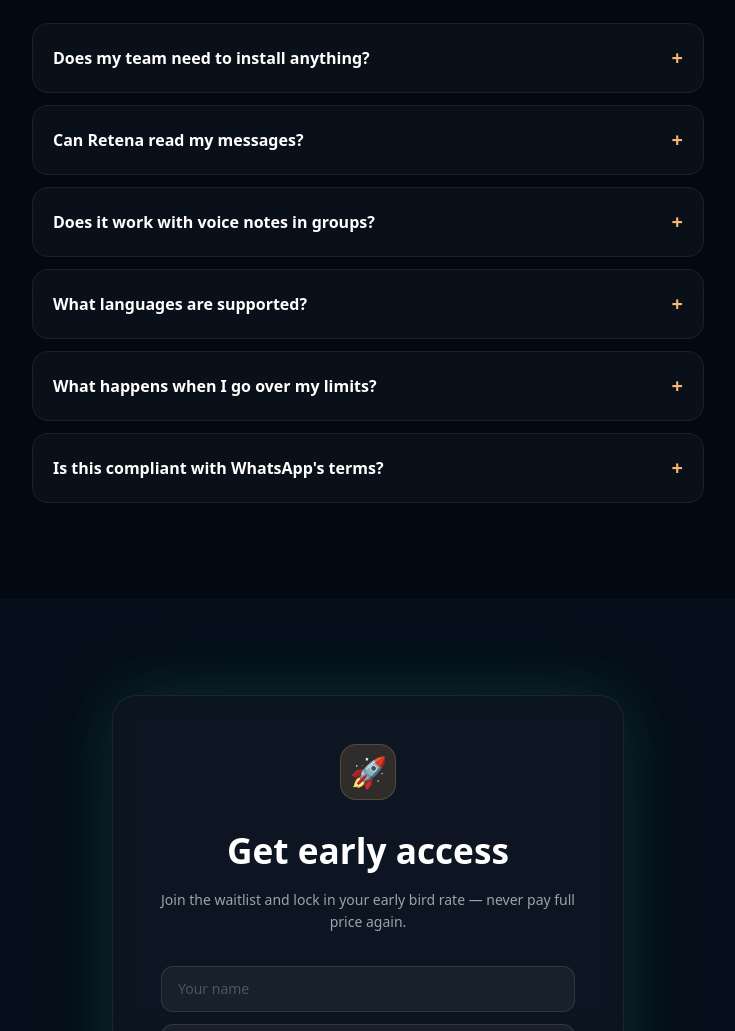
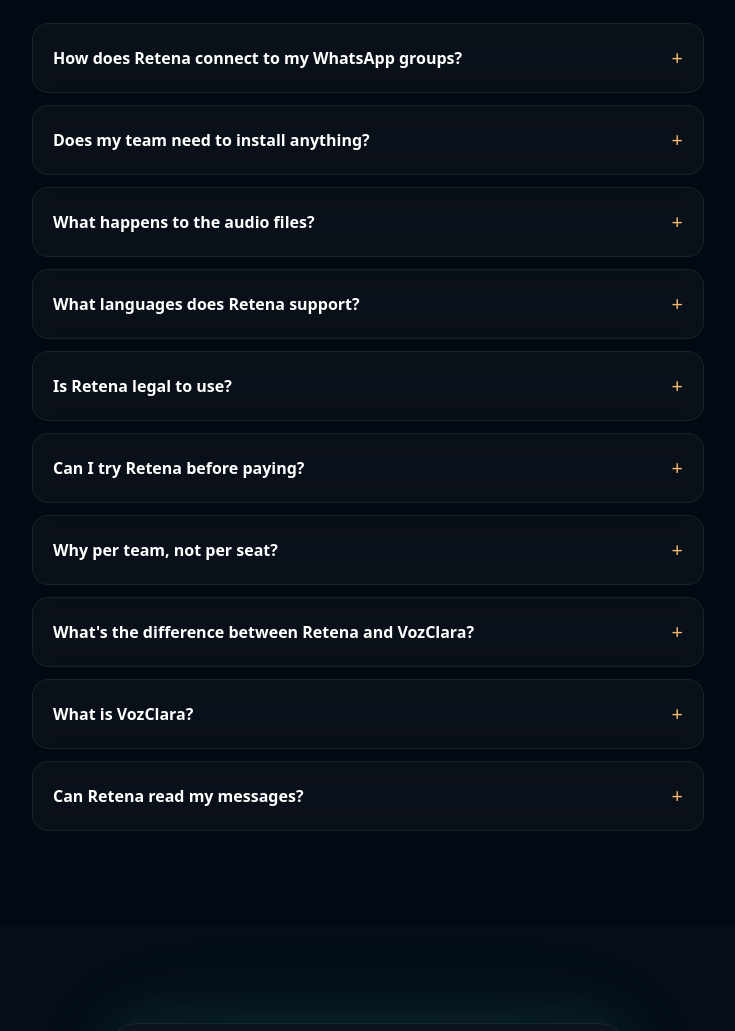
Before and after one commit to Djeyff/astroship, a website: page public/index.html in a window 1280 px wide. Shown: the part 4920-5951 px from the top of the page, without its empty margins (272-1007 px from the left). Drawn offline with nearby package versions, Linux system fonts and the light colour scheme.

Commit message:
fix: FAQ accordion — replace broken details/summary with JS toggle, add all 10 correct Q&As

```diff
--- a/public/index.html
+++ b/public/index.html
@@ -329,52 +329,128 @@
   <div class="max-w-2xl mx-auto">
     <div class="flex justify-center mb-4"><span class="tag text-xs font-semibold px-3 py-1.5 rounded-full">FAQ</span></div>
     <h2 class="text-center font-black mb-12" style="font-size:clamp(1.8rem,4vw,3rem)">Common questions</h2>
-    <div class="flex flex-col gap-3">
-      <details class="glass rounded-2xl p-5 group cursor-pointer">
-        <summary class="font-semibold flex items-center justify-between gap-4">
-          Does my team need to install anything?
-          <span class="text-[#f5b86e] flex-shrink-0 text-xl transition-transform group-open:rotate-45">+</span>
-        </summary>
-        <p class="text-gray-400 text-sm leading-relaxed mt-3">No. You add Retena's number to your WhatsApp group or scan a QR code once. No app, no extension, no IT ticket needed.</p>
-      </details>
-      <details class="glass rounded-2xl p-5 group cursor-pointer">
-        <summary class="font-semibold flex items-center justify-between gap-4">
-          Can Retena read my messages?
-          <span class="text-[#f5b86e] flex-shrink-0 text-xl transition-transform group-open:rotate-45">+</span>
-        </summary>
-        <p class="text-gray-400 text-sm leading-relaxed mt-3">No. All data is encrypted with AES-256-GCM using your unique key before reaching our database. We physically cannot read your content.</p>
-      </details>
-      <details class="glass rounded-2xl p-5 group cursor-pointer">
-        <summary class="font-semibold flex items-center justify-between gap-4">
-          Does it work with voice notes in groups?
-          <span class="text-[#f5b86e] flex-shrink-0 text-xl transition-transform group-open:rotate-45">+</span>
-        </summary>
-        <p class="text-gray-400 text-sm leading-relaxed mt-3">Yes — that's Retena's core feature. Every voice note in every connected group is automatically transcribed and searchable. No manual action needed from anyone.</p>
-      </details>
-      <details class="glass rounded-2xl p-5 group cursor-pointer">
-        <summary class="font-semibold flex items-center justify-between gap-4">
-          What languages are supported?
-          <span class="text-[#f5b86e] flex-shrink-0 text-xl transition-transform group-open:rotate-45">+</span>
-        </summary>
-        <p class="text-gray-400 text-sm leading-relaxed mt-3">50+ languages including Spanish, English, French, Portuguese, Arabic and more. Mixed-language voice notes handled automatically.</p>
-      </details>
-      <details class="glass rounded-2xl p-5 group cursor-pointer">
-        <summary class="font-semibold flex items-center justify-between gap-4">
-          What happens when I go over my limits?
-          <span class="text-[#f5b86e] flex-shrink-0 text-xl transition-transform group-open:rotate-45">+</span>
-        </summary>
-        <p class="text-gray-400 text-sm leading-relaxed mt-3">You get notified at 80% usage. Overages are auto-billed at transparent per-unit rates. No hard shutoffs — your team keeps working.</p>
-      </details>
-      <details class="glass rounded-2xl p-5 group cursor-pointer">
-        <summary class="font-semibold flex items-center justify-between gap-4">
-          Is this compliant with WhatsApp's terms?
-          <span class="text-[#f5b86e] flex-shrink-0 text-xl transition-transform group-open:rotate-45">+</span>
-        </summary>
-        <p class="text-gray-400 text-sm leading-relaxed mt-3">Yes. Retena uses the official WhatsApp Business API via Meta Cloud API and Twilio. All group members are notified that Retena is present.</p>
-      </details>
+    <div class="flex flex-col gap-3" id="faq-list">
+
+      <div class="faq-item glass rounded-2xl p-5 cursor-pointer" onclick="toggleFaq(this)">
+        <div class="flex items-center justify-between gap-4">
+          <span class="font-semibold">How does Retena connect to my WhatsApp groups?</span>
+          <span class="faq-icon text-[#f5b86e] flex-shrink-0 text-xl font-light select-none">+</span>
+        </div>
+        <div class="faq-answer hidden">
+          <p class="text-gray-400 text-sm leading-relaxed mt-3">Add Retena's number to any WhatsApp group, or scan a QR code. No app install, no IT department. Done in seconds.</p>
+        </div>
+      </div>
+
+      <div class="faq-item glass rounded-2xl p-5 cursor-pointer" onclick="toggleFaq(this)">
+        <div class="flex items-center justify-between gap-4">
+          <span class="font-semibold">Does my team need to install anything?</span>
+          <span class="faq-icon text-[#f5b86e] flex-shrink-0 text-xl font-light select-none">+</span>
+        </div>
+        <div class="faq-answer hidden">
+          <p class="text-gray-400 text-sm leading-relaxed mt-3">No. Just add one number to your group. No app, no extension, no IT ticket.</p>
+        </div>
+      </div>
+
+      <div class="faq-item glass rounded-2xl p-5 cursor-pointer" onclick="toggleFaq(this)">
+        <div class="flex items-center justify-between gap-4">
+          <span class="font-semibold">What happens to the audio files?</span>
+          <span class="faq-icon text-[#f5b86e] flex-shrink-0 text-xl font-light select-none">+</span>
+        </div>
+        <div class="faq-answer hidden">
+          <p class="text-gray-400 text-sm leading-relaxed mt-3">Voice notes are transcribed and the audio is deleted. Only the text transcript is stored, encrypted with AES-256-GCM.</p>
+        </div>
+      </div>
+
+      <div class="faq-item glass rounded-2xl p-5 cursor-pointer" onclick="toggleFaq(this)">
+        <div class="flex items-center justify-between gap-4">
+          <span class="font-semibold">What languages does Retena support?</span>
+          <span class="faq-icon text-[#f5b86e] flex-shrink-0 text-xl font-light select-none">+</span>
+        </div>
+        <div class="faq-answer hidden">
+          <p class="text-gray-400 text-sm leading-relaxed mt-3">50+ languages including Spanish, English, French, Portuguese, Arabic. Mixed-language voice notes handled automatically.</p>
+        </div>
+      </div>
+
+      <div class="faq-item glass rounded-2xl p-5 cursor-pointer" onclick="toggleFaq(this)">
+        <div class="flex items-center justify-between gap-4">
+          <span class="font-semibold">Is Retena legal to use?</span>
+          <span class="faq-icon text-[#f5b86e] flex-shrink-0 text-xl font-light select-none">+</span>
+        </div>
+        <div class="faq-answer hidden">
+          <p class="text-gray-400 text-sm leading-relaxed mt-3">Yes. Retena uses the official WhatsApp Business API via Meta Cloud API and Twilio. All group members are notified that Retena is present.</p>
+        </div>
+      </div>
+
+      <div class="faq-item glass rounded-2xl p-5 cursor-pointer" onclick="toggleFaq(this)">
+        <div class="flex items-center justify-between gap-4">
+          <span class="font-semibold">Can I try Retena before paying?</span>
+          <span class="faq-icon text-[#f5b86e] flex-shrink-0 text-xl font-light select-none">+</span>
+        </div>
+        <div class="faq-answer hidden">
+          <p class="text-gray-400 text-sm leading-relaxed mt-3">Yes. Join the waitlist for a free trial with early bird pricing locked forever.</p>
+        </div>
+      </div>
+
+      <div class="faq-item glass rounded-2xl p-5 cursor-pointer" onclick="toggleFaq(this)">
+        <div class="flex items-center justify-between gap-4">
+          <span class="font-semibold">Why per team, not per seat?</span>
+          <span class="faq-icon text-[#f5b86e] flex-shrink-0 text-xl font-light select-none">+</span>
+        </div>
+        <div class="faq-answer hidden">
+          <p class="text-gray-400 text-sm leading-relaxed mt-3">Your whole team uses Retena for one price. No per-user fees. A 10-person team on Pro pays $79 total, not $79 each.</p>
+        </div>
+      </div>
+
+      <div class="faq-item glass rounded-2xl p-5 cursor-pointer" onclick="toggleFaq(this)">
+        <div class="flex items-center justify-between gap-4">
+          <span class="font-semibold">What's the difference between Retena and VozClara?</span>
+          <span class="faq-icon text-[#f5b86e] flex-shrink-0 text-xl font-light select-none">+</span>
+        </div>
+        <div class="faq-answer hidden">
+          <p class="text-gray-400 text-sm leading-relaxed mt-3">VozClara is for personal voice note transcription (1-on-1). Retena captures and searches entire WhatsApp group histories for teams. VozClara for you, Retena for your team.</p>
+        </div>
+      </div>
+
+      <div class="faq-item glass rounded-2xl p-5 cursor-pointer" onclick="toggleFaq(this)">
+        <div class="flex items-center justify-between gap-4">
+          <span class="font-semibold">What is VozClara?</span>
+          <span class="faq-icon text-[#f5b86e] flex-shrink-0 text-xl font-light select-none">+</span>
+        </div>
+        <div class="faq-answer hidden">
+          <p class="text-gray-400 text-sm leading-relaxed mt-3">VozClara is our personal AI voice transcription tool. Works in WhatsApp and Telegram, 99 languages, free to start. All Retena members get free VozClara Basic. <a href="https://voz-clara.com" class="text-[#f5b86e] hover:underline" onclick="event.stopPropagation()">voz-clara.com</a></p>
+        </div>
+      </div>
+
+      <div class="faq-item glass rounded-2xl p-5 cursor-pointer" onclick="toggleFaq(this)">
+        <div class="flex items-center justify-between gap-4">
+          <span class="font-semibold">Can Retena read my messages?</span>
+          <span class="faq-icon text-[#f5b86e] flex-shrink-0 text-xl font-light select-none">+</span>
+        </div>
+        <div class="faq-answer hidden">
+          <p class="text-gray-400 text-sm leading-relaxed mt-3">No. All data is encrypted with AES-256-GCM using your unique key before reaching our database. We physically cannot read your content.</p>
+        </div>
+      </div>
+
     </div>
   </div>
 </section>
+<script>
+function toggleFaq(el) {
+  const answer = el.querySelector('.faq-answer');
+  const icon = el.querySelector('.faq-icon');
+  const isOpen = !answer.classList.contains('hidden');
+  // Close all other open items
+  document.querySelectorAll('.faq-item').forEach(function(item) {
+    item.querySelector('.faq-answer').classList.add('hidden');
+    item.querySelector('.faq-icon').textContent = '+';
+  });
+  // Toggle clicked item
+  if (!isOpen) {
+    answer.classList.remove('hidden');
+    icon.textContent = '−';
+  }
+}
+</script>
 
 <!-- WAITLIST -->
 <section id="waitlist" class="bg-[#050e1a] py-24 px-4">
```
